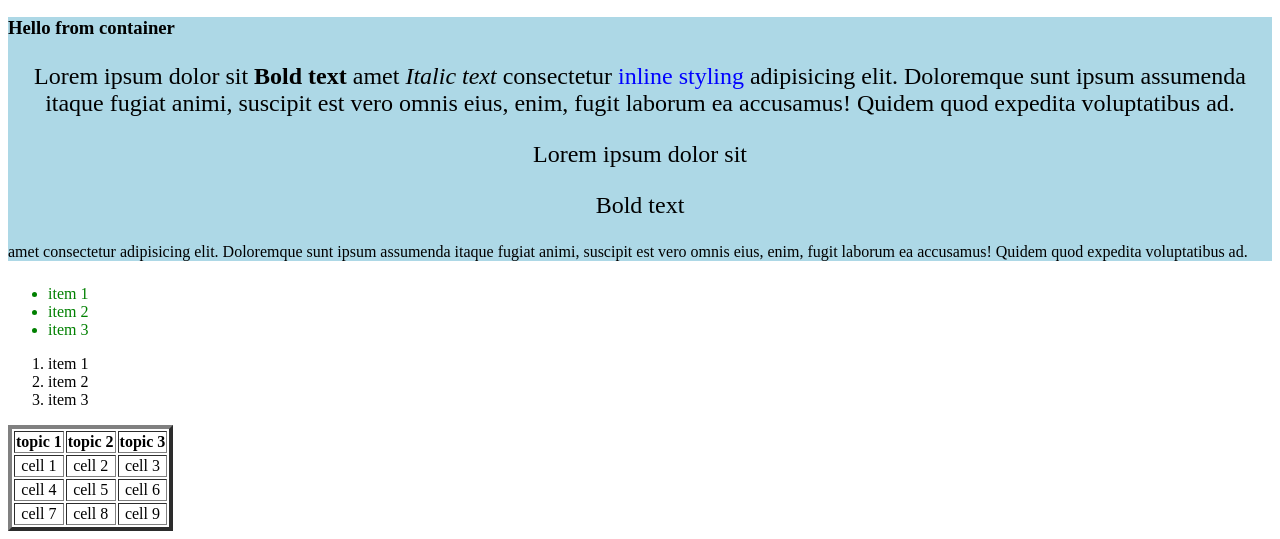
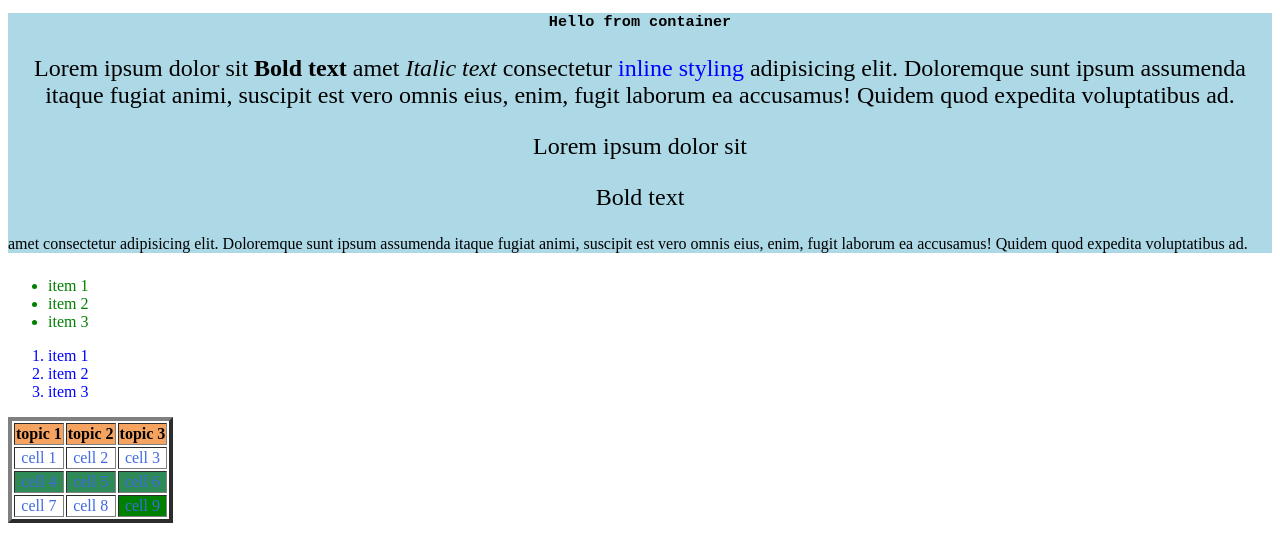
Before and after one commit to mohd-aman/jp_dev, a plain HTML site: page module1/index.html in a window 1280 px wide. Shown: the part 1412-1951 px from the top of the page. Drawn offline with Linux system fonts and the light colour scheme; files whose address does not match are found by name.

Commit message:
class 1 final

```diff
--- a/module1/index.html
+++ b/module1/index.html
@@ -23,6 +23,7 @@
         }
         td{
             text-align: center;
+            color: royalblue;
         }
     </style>
 </head>
@@ -54,7 +55,7 @@
 
     <!-- container  -->
     <div>
-        <h3>Hello from container  </h3>
+        <h3 style="text-align: center; font-family:monospace;">Hello from container  </h3>
         <p>Lorem ipsum dolor sit <strong>Bold text</strong> amet <em>Italic text</em> consectetur
             <span style="color: blue;">inline styling</span> adipisicing elit. Doloremque sunt ipsum assumenda itaque fugiat animi, suscipit est vero omnis eius, enim, fugit laborum ea accusamus! Quidem quod expedita voluptatibus ad.</p>
         <p>Lorem ipsum dolor sit <p>Bold text</p> amet consectetur adipisicing elit. Doloremque sunt ipsum assumenda itaque fugiat animi, suscipit est vero omnis eius, enim, fugit laborum ea accusamus! Quidem quod expedita voluptatibus ad.</p>
@@ -69,17 +70,15 @@
     </ul>
 
     <!-- ordered list -->
-    <ol>
+    <ol style="color:blue">
         <li>item 1</li>
         <li>item 2</li>
         <li>item 3</li>
     </ol>
 
-
-
     <table border="4">
         <thead>
-            <tr>
+            <tr style="background-color: sandybrown;">
                 <th>topic 1</th>
                 <th>topic 2</th>
                 <th>topic 3</th>
@@ -91,7 +90,7 @@
                 <td>cell 2</td>
                 <td>cell 3</td>
             </tr>
-            <tr>
+            <tr style="background-color: seagreen;">
                 <td>cell 4</td>
                 <td>cell 5</td>
                 <td>cell 6</td>
@@ -99,7 +98,7 @@
             <tr>
                 <td>cell 7</td>
                 <td>cell 8</td>
-                <td>cell 9</td>
+                <td style="background-color: green;">cell 9</td>
             </tr>
         </tbody>
     </table>
```
